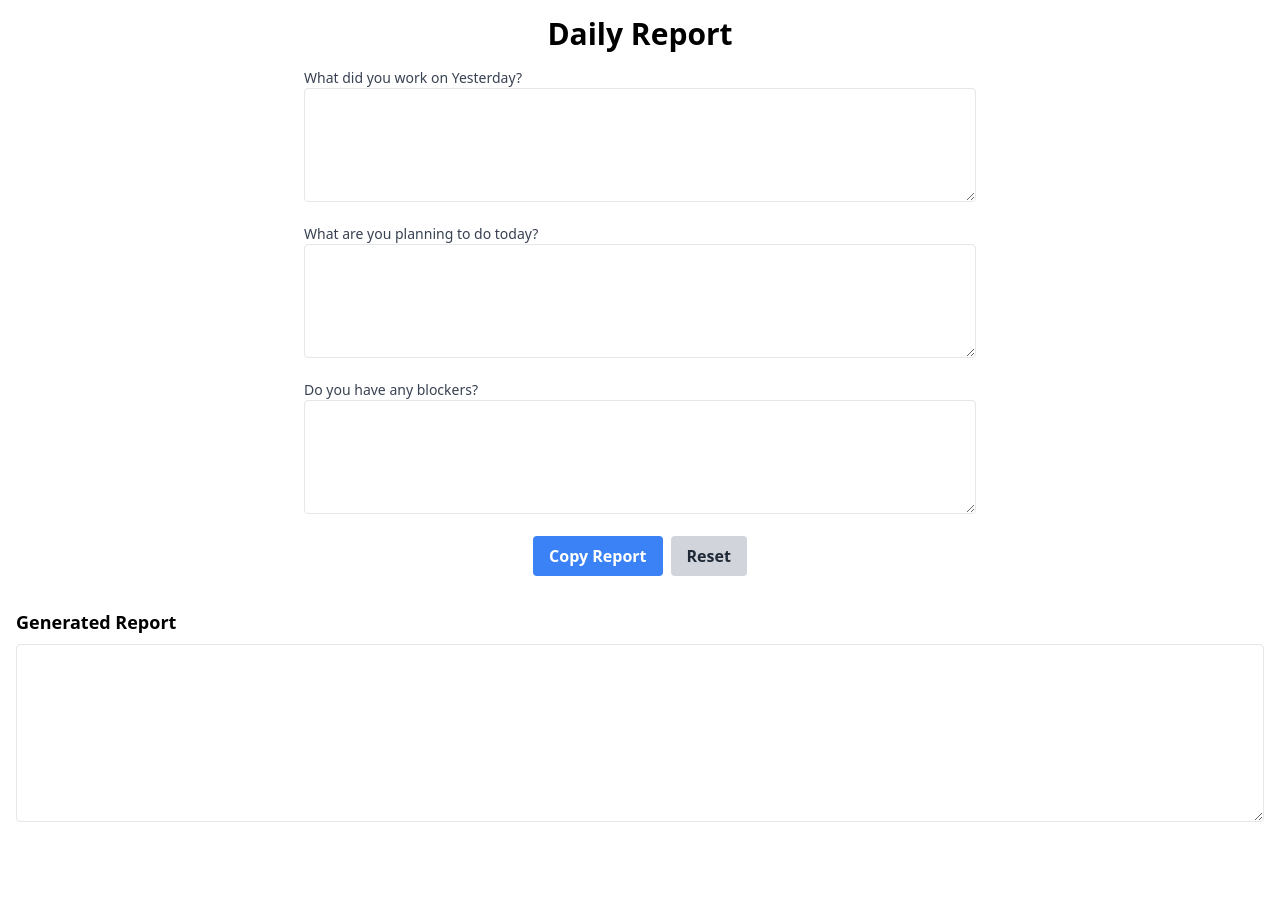
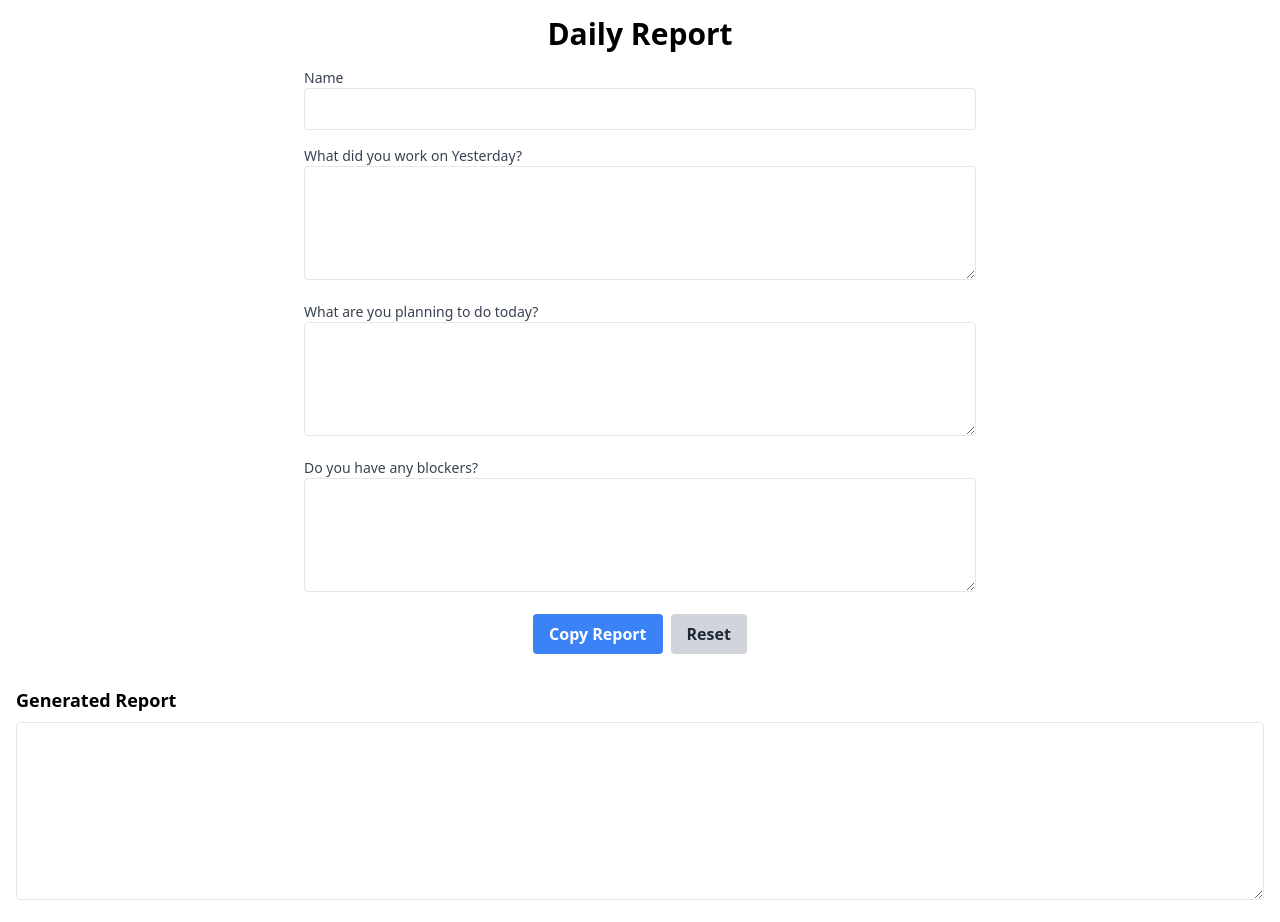
Before and after one commit to nz-m/daily-report-generator, a React (Vite) app: page / in a window 1280 px wide. Before the commit the page ends 844 px from the top, so only its background shows below. Built offline with nearby package versions, Linux system fonts and the light colour scheme.

Commit message:
Add name field

```diff
--- a/src/DailyReportForm.jsx
+++ b/src/DailyReportForm.jsx
@@ -1,6 +1,7 @@
 import { useState } from "react";
 
 const DailyReportForm = () => {
+  const [name, setName] = useState("");
   const [yesterday, setYesterday] = useState("");
   const [today, setToday] = useState("");
   const [blockers, setBlockers] = useState("");
@@ -15,8 +16,8 @@ const DailyReportForm = () => {
     const formattedDate = now.toLocaleDateString("en-US", dateOptions);
     const formattedTime = now.toLocaleTimeString("en-US", timeOptions);
 
-    const report = `
-Daily Report - ${formattedDate} ${formattedTime} (BD Time)
+    const report = `Daily Report - ${formattedDate} ${formattedTime} (BD Time)
+Name: ${name}
 
 What did you work on Yesterday?
 -------------------------------------
@@ -28,8 +29,7 @@ ${today}
 
 Do you have any blockers?
 ----------------------------
-${blockers}
-`;
+${blockers}`;
 
     setGeneratedReport(report);
   };
@@ -44,6 +44,7 @@ ${blockers}
   };
 
   const resetForm = () => {
+    setName("");
     setYesterday("");
     setToday("");
     setBlockers("");
@@ -54,6 +55,20 @@ ${blockers}
     <div className="container mx-auto p-4">
       <div className="max-w-2xl mx-auto">
         <h1 className="text-3xl font-bold mb-4 text-center">Daily Report</h1>
+        <div className="mb-4">
+          <label className="block text-sm font-medium text-gray-700">
+            Name
+          </label>
+          <input
+            className="w-full border rounded py-2 px-3"
+            type="text"
+            value={name}
+            onChange={(e) => {
+              setName(e.target.value);
+              generateReport();
+            }}
+          />
+        </div>
         <div className="mb-4">
           <label className="block text-sm font-medium text-gray-700">
             What did you work on Yesterday?
```
